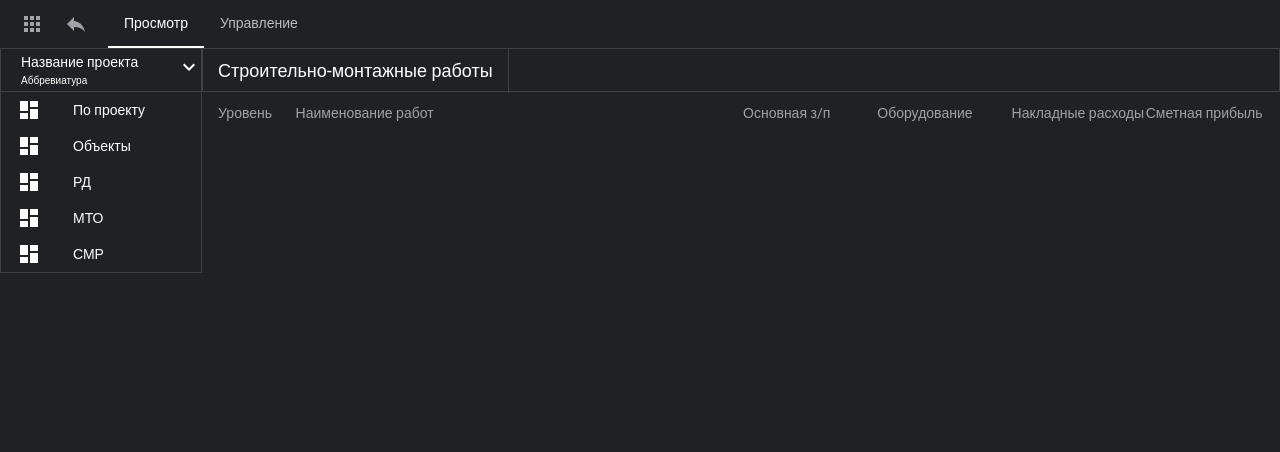
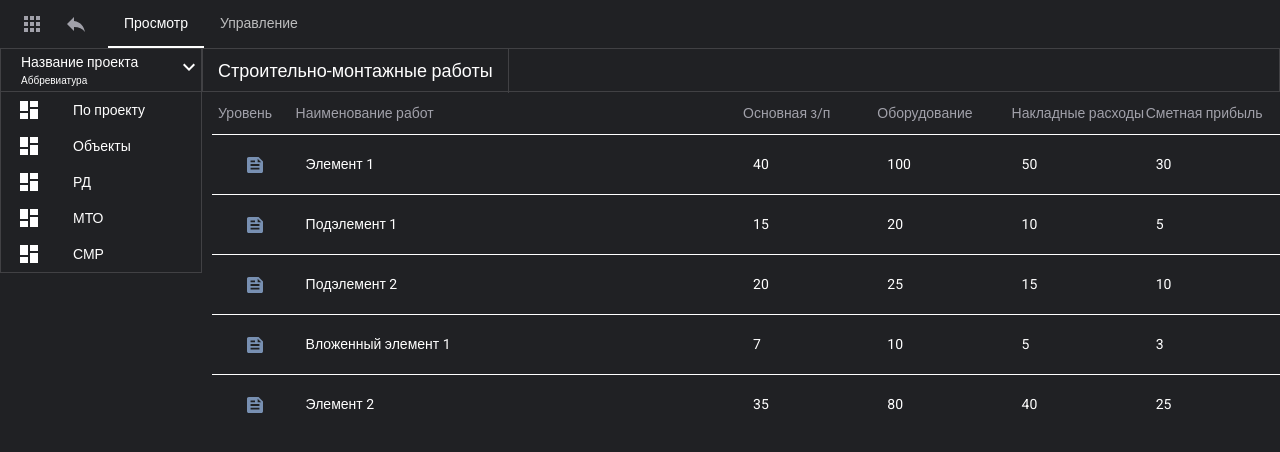
Before and after one commit to kostili-tec/seven-winds-task, a React (Vite) app: page / in a window 1280 px wide. Shown: the top 452 px of the page. Built offline with nearby package versions, Linux system fonts and the light colour scheme; a web font is replaced by a local one.

Commit message:
feat: render table item components

```diff
--- /dev/null
+++ b/src/components/Icons/FieldIcon.tsx
@@ -0,0 +1,28 @@
+import SvgIcon from '@mui/material/SvgIcon';
+import styled from '@mui/system/styled';
+
+const FieldIconContainer = styled('div')({
+  cursor: 'pointer',
+  height: '24px',
+});
+
+export default function FieldIcon() {
+  return (
+    <FieldIconContainer>
+      <SvgIcon>
+        <svg
+          xmlns='http://www.w3.org/2000/svg'
+          width='24'
+          height='24'
+          viewBox='0 0 24 24'
+          fill='none'
+        >
+          <path
+            d='M15.5556 4H5.77778C4.8 4 4 4.8 4 5.77778V18.2222C4 19.2 4.8 20 5.77778 20H18.2222C19.2 20 20 19.2 20 18.2222V8.44444L15.5556 4ZM7.55556 7.55556H12V9.33333H7.55556V7.55556ZM16.4444 16.4444H7.55556V14.6667H16.4444V16.4444ZM16.4444 12.8889H7.55556V11.1111H16.4444V12.8889ZM14.6667 9.33333V5.77778L18.2222 9.33333H14.6667Z'
+            fill='#7890B2'
+          />
+        </svg>
+      </SvgIcon>
+    </FieldIconContainer>
+  );
+}
--- a/src/components/Table/Table.tsx
+++ b/src/components/Table/Table.tsx
@@ -1,13 +1,69 @@
+import { useState } from 'react';
 import Box from '@mui/material/Box';
 
 import TableTab from './TableTab/TableTab';
 import TableHeader from './TableHeader/TableHeader';
+import TableTree from './TableTree/TableTree';
+
+import { ArrayTableData } from './Table.types';
 
 export default function Table() {
+  const data: ArrayTableData = [
+    {
+      rowName: 'Элемент 1',
+      equipmentCosts: 100,
+      overheads: 50,
+      estimatedProfit: 30,
+      salary: 40,
+      id: 1,
+      child: [
+        {
+          rowName: 'Подэлемент 1',
+          equipmentCosts: 20,
+          overheads: 10,
+          estimatedProfit: 5,
+          salary: 15,
+          id: 2,
+          child: [],
+        },
+        {
+          rowName: 'Подэлемент 2',
+          equipmentCosts: 25,
+          overheads: 15,
+          estimatedProfit: 10,
+          salary: 20,
+          id: 3,
+          child: [
+            {
+              rowName: 'Вложенный элемент 1',
+              equipmentCosts: 10,
+              overheads: 5,
+              estimatedProfit: 3,
+              salary: 7,
+              id: 4,
+              child: [],
+            },
+          ],
+        },
+      ],
+    },
+    {
+      rowName: 'Элемент 2',
+      equipmentCosts: 80,
+      overheads: 40,
+      estimatedProfit: 25,
+      salary: 35,
+      id: 5,
+      child: [],
+    },
+  ];
+  // eslint-disable-next-line
+  const [tableData, setTableData] = useState(data);
   return (
     <Box display='flex' flexDirection='column' width='100%'>
       <TableTab />
       <TableHeader />
+      <TableTree data={tableData} />
     </Box>
   );
 }
--- /dev/null
+++ b/src/components/Table/TableItem/TableItem.tsx
@@ -0,0 +1,55 @@
+import Grid from '@mui/material/Grid';
+import Typography from '@mui/material/Typography';
+
+import { TableData as TableItemProps } from '../Table.types';
+import TableItemIcons from '../TableItemIcons/TableItemIcons';
+
+export default function TableItem({
+  equipmentCosts,
+  overheads,
+  estimatedProfit,
+  rowName,
+  salary,
+}: TableItemProps) {
+  return (
+    <Grid
+      container
+      spacing={0}
+      height='60px'
+      justifyContent='space-between'
+      alignItems='center'
+      paddingLeft='4px'
+      borderTop='1px solid'
+      marginX='10px'
+    >
+      <Grid item xs={1} paddingLeft='12px'>
+        <TableItemIcons />
+      </Grid>
+      <Grid item xs={5}>
+        <Typography color='primary' variant='body2'>
+          {rowName}
+        </Typography>
+      </Grid>
+      <Grid item xs={1.5}>
+        <Typography color='primary' variant='body2'>
+          {salary}
+        </Typography>
+      </Grid>
+      <Grid item xs={1.5}>
+        <Typography color='primary' variant='body2'>
+          {equipmentCosts}
+        </Typography>
+      </Grid>
+      <Grid item xs={1.5}>
+        <Typography color='primary' variant='body2'>
+          {overheads}
+        </Typography>
+      </Grid>
+      <Grid item xs={1.5}>
+        <Typography color='primary' variant='body2'>
+          {estimatedProfit}
+        </Typography>
+      </Grid>
+    </Grid>
+  );
+}
--- /dev/null
+++ b/src/components/Table/TableItemIcons/TableItemIcons.tsx
@@ -0,0 +1,32 @@
+import styled from '@mui/system/styled';
+import DeleteIcon from '../../Icons/DeleteIcon';
+import FieldIcon from '../../Icons/FieldIcon';
+
+const IconContainer = styled('div')({
+  borderRadius: 6,
+  padding: '3px 5px 3px 3px',
+  maxWidth: 55,
+  display: 'flex',
+  alignItems: 'center',
+  justifyContent: 'space-around',
+  '&:hover': {
+    backgroundColor: '#414144',
+  },
+  '&:hover .delete-icon': {
+    display: 'block',
+    cursor: 'pointer',
+  },
+});
+
+const StyledDeleteIcon = styled(DeleteIcon)({
+  display: 'none',
+});
+
+export default function TableItemIcons() {
+  return (
+    <IconContainer>
+      <FieldIcon />
+      <StyledDeleteIcon className='delete-icon' />
+    </IconContainer>
+  );
+}
--- a/src/components/Table/TableItems/TableItems.tsx
+++ /dev/null
@@ -1,5 +0,0 @@
-export default function TableItems() {
-  return (
-    <div>TableItems</div>
-  )
-}
--- /dev/null
+++ b/src/components/Table/TableTree/TableTree.tsx
@@ -0,0 +1,19 @@
+import { ArrayTableData } from '../Table.types';
+import TableItem from '../TableItem/TableItem';
+
+interface TalbeItemsProps {
+  data: ArrayTableData;
+}
+
+export default function TableTree({ data }: TalbeItemsProps) {
+  return (
+    <div>
+      {data.map((item) => (
+        <div key={item.id}>
+          <TableItem {...item} />
+          {item.child && <TableTree data={item.child} />}
+        </div>
+      ))}
+    </div>
+  );
+}
```
Also changed, not shown: src/components/Icons/DeleteIcon.tsx (added, +32 -0 lines), src/components/Table/Table.types.ts (added, +11 -0 lines).
